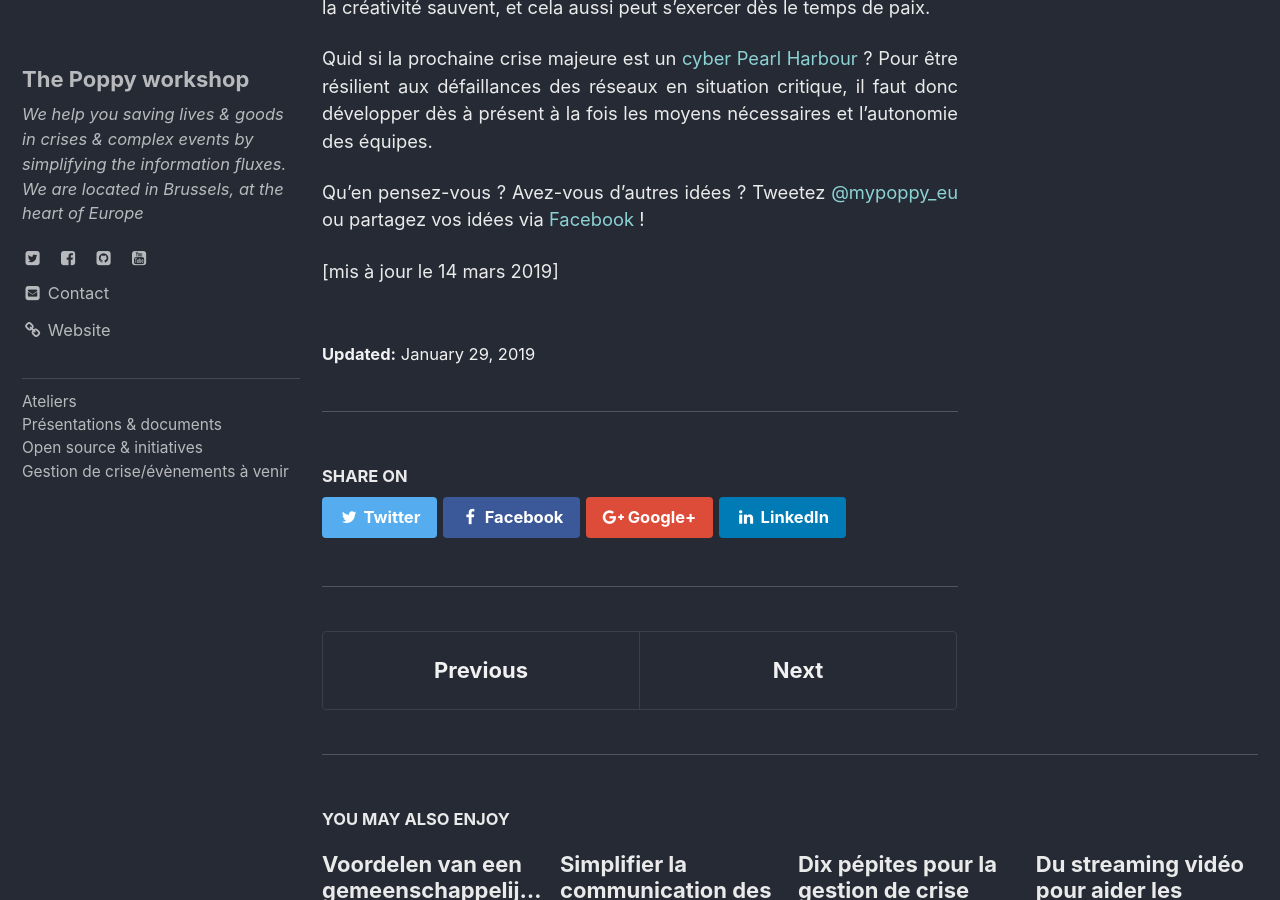
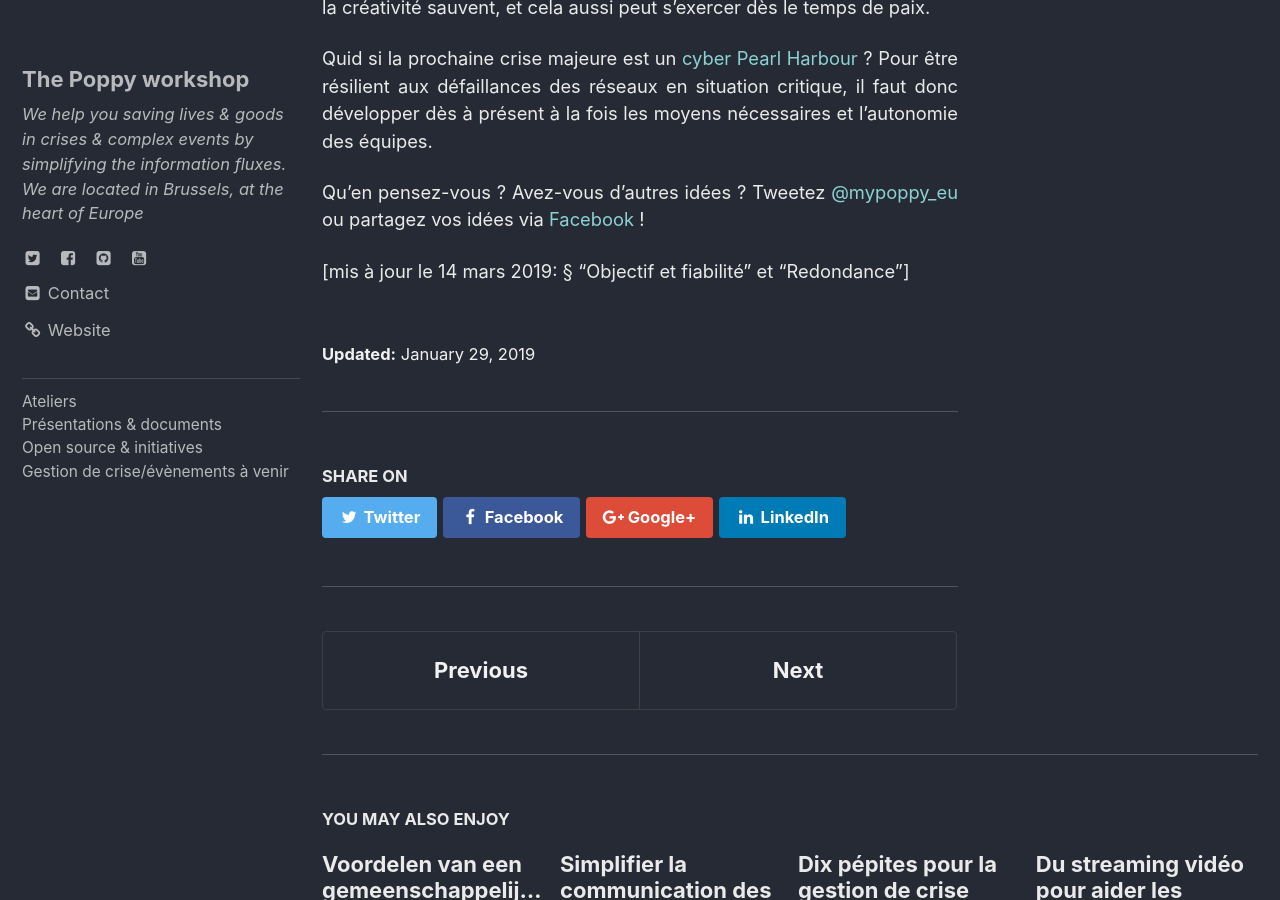
Before and after one commit to ccloquet/ccloquet.github.io, a Jekyll site: the page built from _posts/2019-01-29-Whatsapp.md, in a window 1280 px wide and 900 px high, scrolled down 7715 px. Built offline with Jekyll 4.4.1, drawn with Linux system fonts in a browser that asks for light colours; cached includes are drawn as plain includes.

Commit message:
Update 2019-01-29-Whatsapp.md

```diff
--- a/_posts/2019-01-29-Whatsapp.md
+++ b/_posts/2019-01-29-Whatsapp.md
@@ -95,4 +95,4 @@ Quid si la prochaine crise majeure est un [cyber Pearl Harbour](https://www.fran
 Qu'en pensez-vous ? Avez-vous d'autres idées ? Tweetez <a href='https://twitter.com/mypoppy_eu'>@mypoppy_eu</a> ou partagez vos idées via <a href='https://facebook.com/mypoppyeu'>Facebook</a> !
 
 
-[mis à jour le 14 mars 2019]
+[mis à jour le 14 mars 2019: § "Objectif et fiabilité" et "Redondance"]
```
